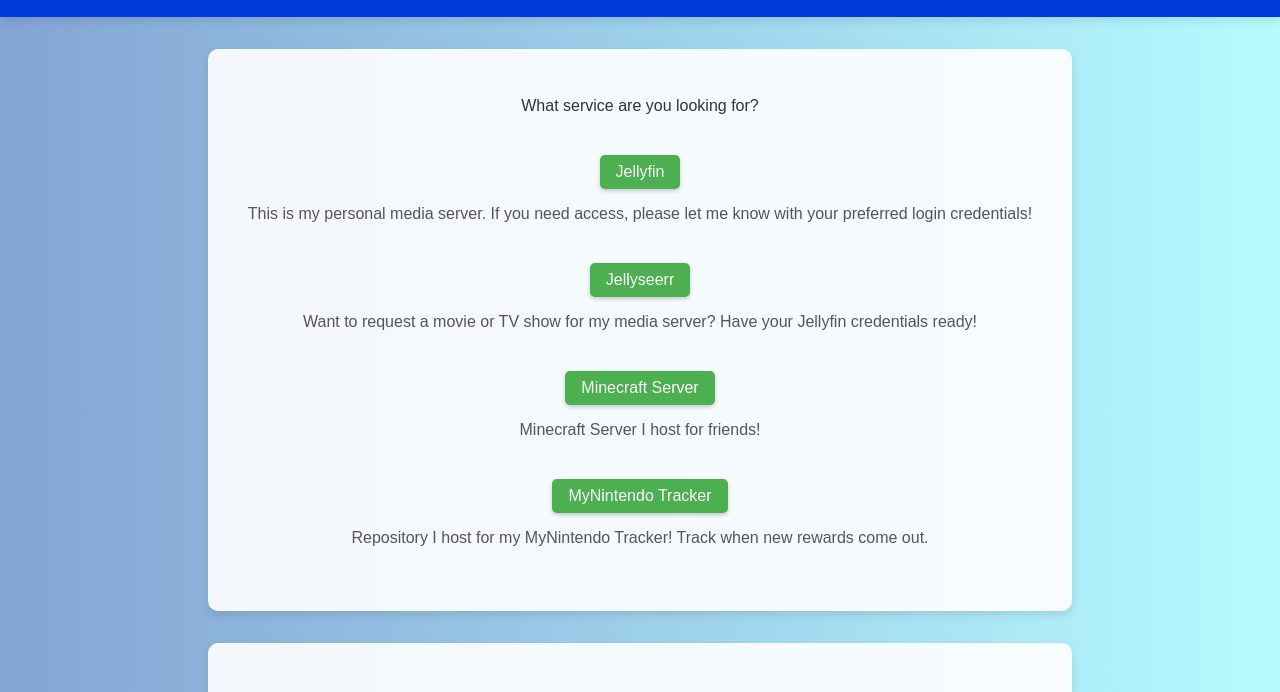
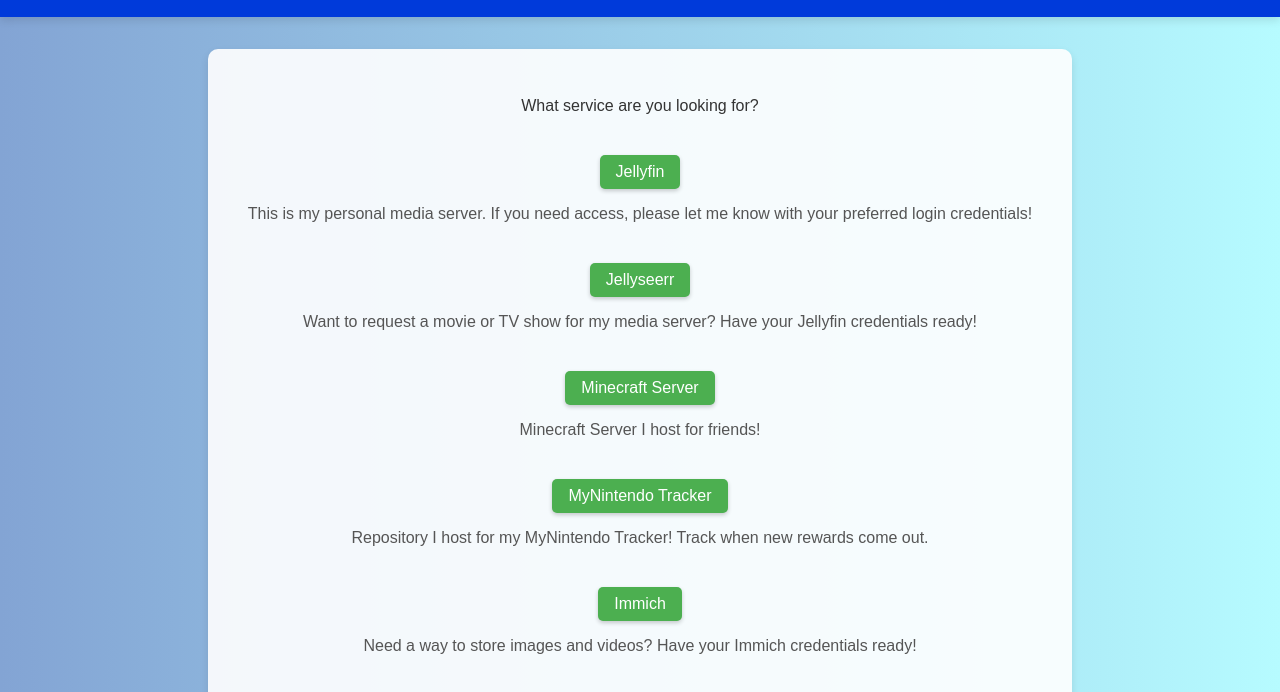
Before and after one commit to Ryely-Squires/ryelysquires, a plain HTML site: page index.html in a window 1280 px wide. Shown: the part 95-787 px from the top of the page. Drawn offline with Linux system fonts and the light colour scheme.

Commit message:
Update index.html
added immich

who is this website even for anyway lmfaooo

```diff
--- a/index.html
+++ b/index.html
@@ -30,6 +30,10 @@
                 <a href="https://github.com/Ryely-Squires/My-Nintendo-Tracker" class="button">MyNintendo Tracker</a>
                 <p>Repository I host for my MyNintendo Tracker! Track when new rewards come out.</p>
             </div>
+            <div class="service">
+                <a href="http://173.35.61.185:2283" class="button">Immich</a>
+                <p>Need a way to store images and videos? Have your Immich credentials ready!</p>
+            </div>
         </div>
     </main>
     <footer>
```
